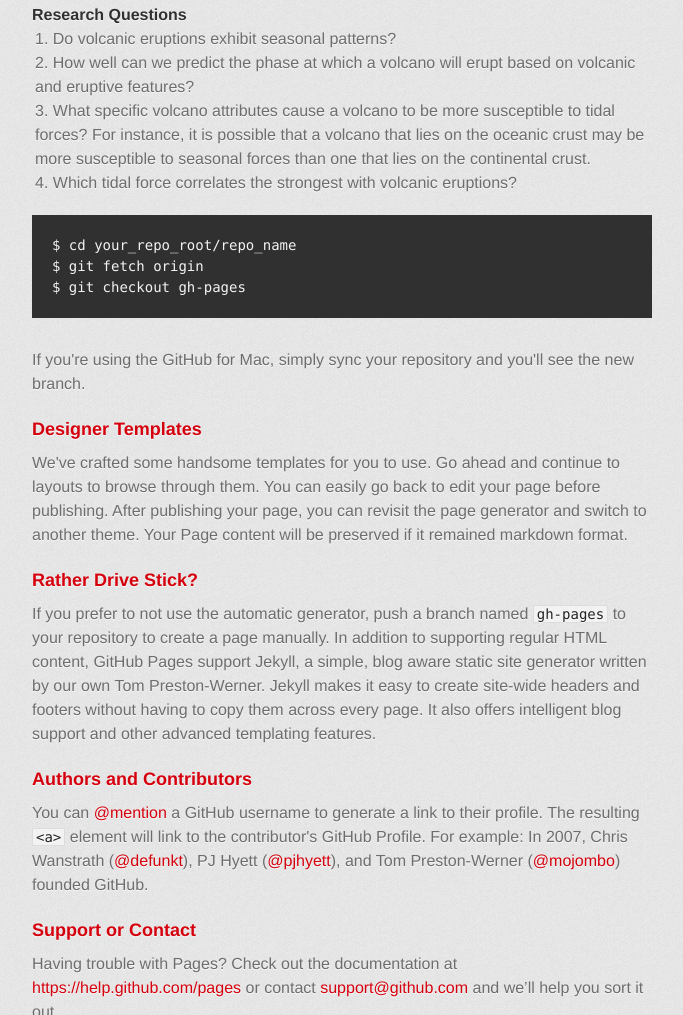
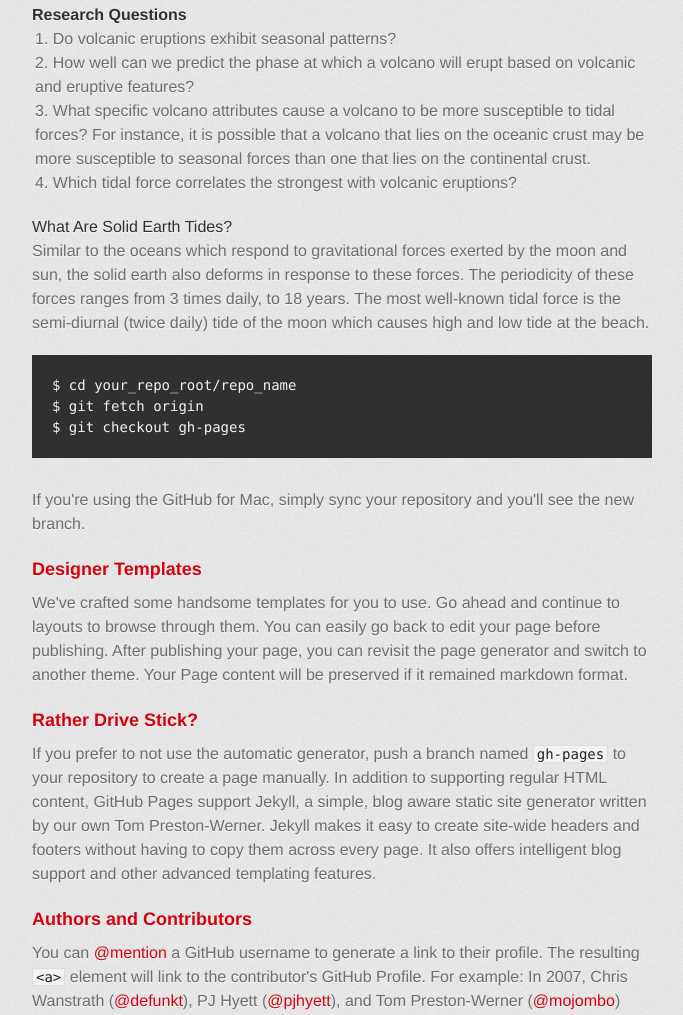
Before and after one commit to JocelynF/JocelynF.github.io, a plain HTML site: page index.html in a window 1280 px wide. Shown: the part 1416-2431 px from the top of the page, without its empty margins (298-981 px from the left). Drawn offline with Linux system fonts and the light colour scheme; a web font is replaced by a local one.

Commit message:
Update index.html
Added Solid Earth Tides Section

```diff
--- a/index.html
+++ b/index.html
@@ -66,6 +66,12 @@
                 <li>What specific volcano attributes cause a volcano to be more susceptible to tidal forces? For instance, it is possible that a volcano that lies on the oceanic crust may be more susceptible to seasonal forces than one that lies on the continental crust.</li>
                 <li>Which tidal force correlates the strongest with volcanic eruptions?</li>
               </ol>
+            <h5>
+              What Are Solid Earth Tides?
+            </h5>
+              <p>
+                Similar to the oceans which respond to gravitational forces exerted by the moon and sun, the solid earth also deforms in response to these forces. The periodicity of these forces ranges from 3 times daily, to 18 years. The most well-known tidal force is the semi-diurnal (twice daily) tide of the moon which causes high and low tide at the beach.
+              </p>
 
 <pre><code>$ cd your_repo_root/repo_name
 $ git fetch origin
```
